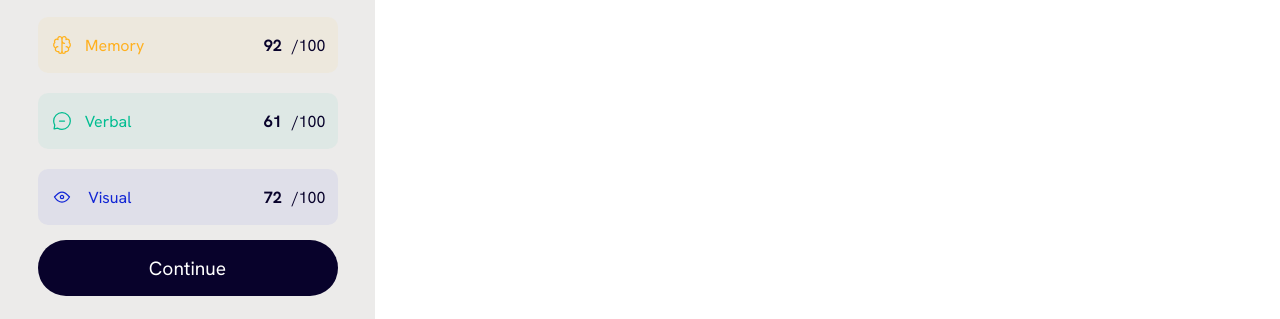
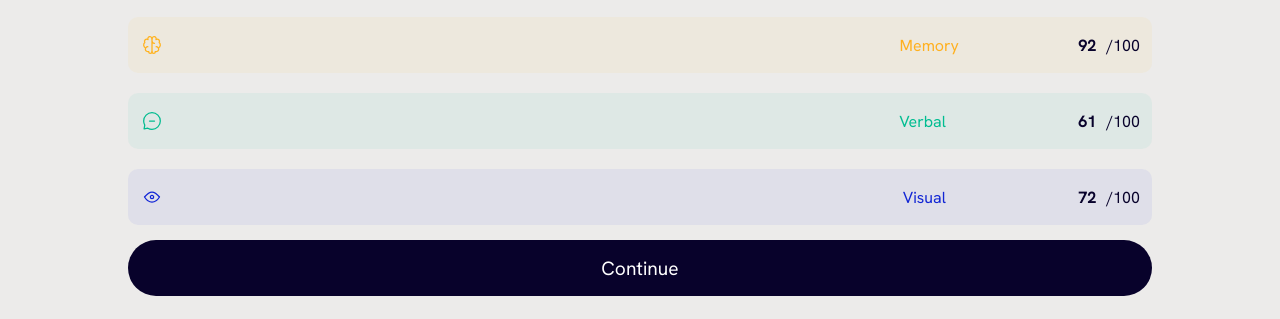
Before and after one commit to keithnyathi/results-summary-webpage, a plain HTML site: page index.html in a window 1280 px wide. Shown: the part 481-800 px from the top of the page. Drawn offline with Linux system fonts and the light colour scheme.

Commit message:
Update styles.css

```diff
--- a/styles.css
+++ b/styles.css
@@ -34,7 +34,7 @@
 
 
 .main-container{
-  width: 375px;
+  width: autopx;
   height: auto;
   display: flex;
   flex-direction: column;
```
